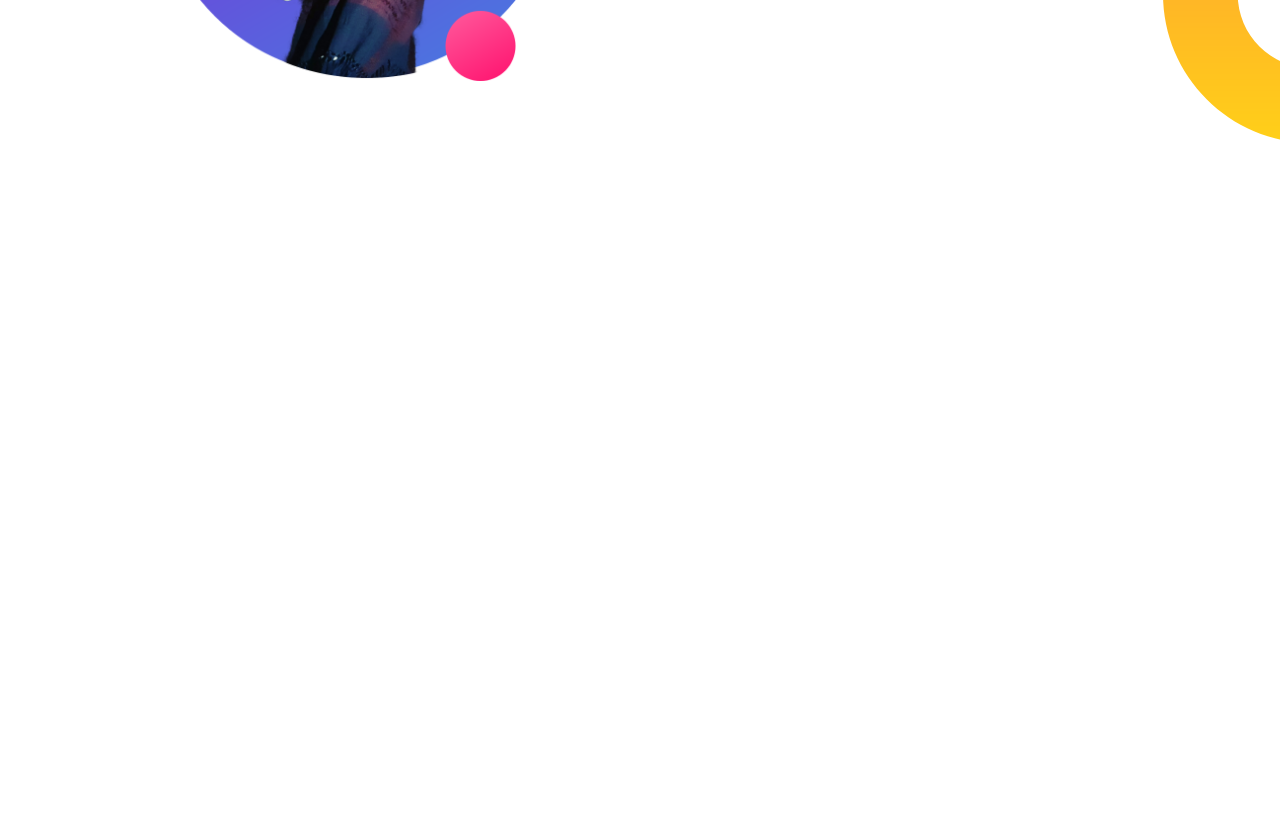
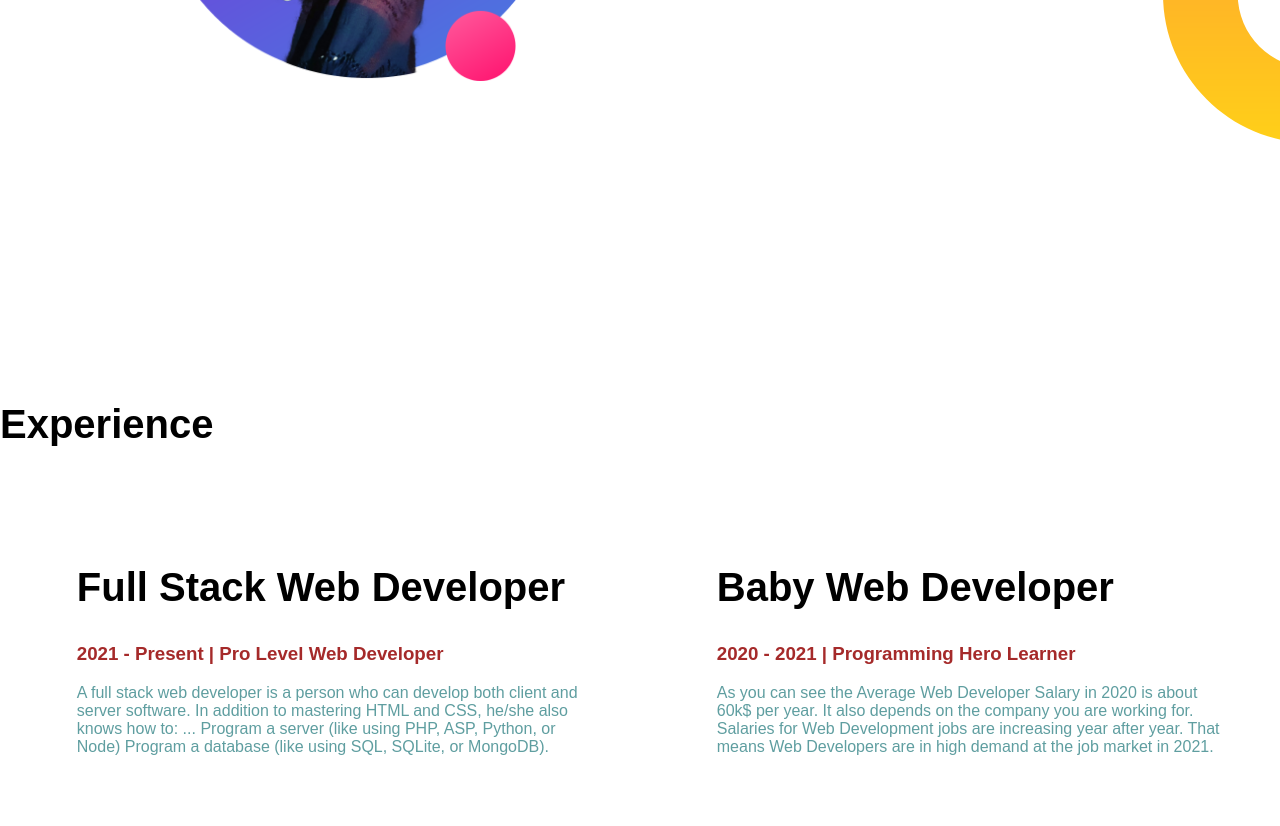
Before and after one commit to fakhruddin07/my-web-portfolio, a plain HTML site: page index.html in a window 1280 px wide. Shown: the part 1131-1957 px from the top of the page. Before the commit the page ends 1500 px from the top, so only its background shows below. Drawn offline with Linux system fonts and the light colour scheme; a web font is replaced by a local one.

Commit message:
added new section

```diff
--- a/index.html
+++ b/index.html
@@ -12,7 +12,7 @@
     <section class="banner">
         <div class="half-width">
             <h1>Welcome to</h1>
-            <h1><span id="name">Fakhruddin</span> World</h1>
+            <h1><span class="brown-highlight">Fakhruddin</span> World</h1>
             <h3>World-class professional web developer</h3>
             <p>
                 Web development is the work involved in developing a Web site for the Internet (World Wide Web) or an intranet (a private network). Web development can range from developing a simple single static page of plain text to complex Web-based Internet applications (Web apps), electronic businesses, and social network services. A more comprehensive list of tasks to which Web development commonly refers, may include Web engineering, Web design, Web content development, client liaison, client-side/server-side scripting, Web server and network security configuration, and e-commerce development. Among Web professionals, "Web development" usually refers to the main non-design aspects of building Web sites: writing markup and coding. Web development may use content management systems (CMS) to make content changes easier and available with basic technical skills.
@@ -36,5 +36,22 @@
             <a class="link-button" target="_blank" href="https://www.linkedin.com/in/fakhruddin-ahmed-2a5885193/">DOWNLOAD RESUME</a>
         </div>
     </section>
+    <section class="Experience-area">
+        <h2>Experience</h2>
+        <div class="half-width">
+            <h2>Full Stack Web Developer</h2>
+            <h3 class="brown-highlight">2021 - Present | Pro Level Web Developer</h3>
+            <p>
+                A full stack web developer is a person who can develop both client and server software. In addition to mastering HTML and CSS, he/she also knows how to: ... Program a server (like using PHP, ASP, Python, or Node) Program a database (like using SQL, SQLite, or MongoDB).
+            </p>
+        </div>
+        <div class="half-width">
+            <h2>Baby Web Developer</h2>
+            <h3 class="brown-highlight">2020 - 2021 | Programming Hero Learner</h3>
+            <p>
+                As you can see the Average Web Developer Salary in 2020 is about 60k$ per year. It also depends on the company you are working for. Salaries for Web Development jobs are increasing year after year. That means Web Developers are in high demand at the job market in 2021.
+            </p>
+        </div>
+    </section>
 </body>
 </html>
--- a/style.css
+++ b/style.css
@@ -24,7 +24,7 @@ h2{
 p{
     color: cadetblue;
 }
-#name{
+.brown-highlight{
     color: brown;
 }
 .half-width{
```
